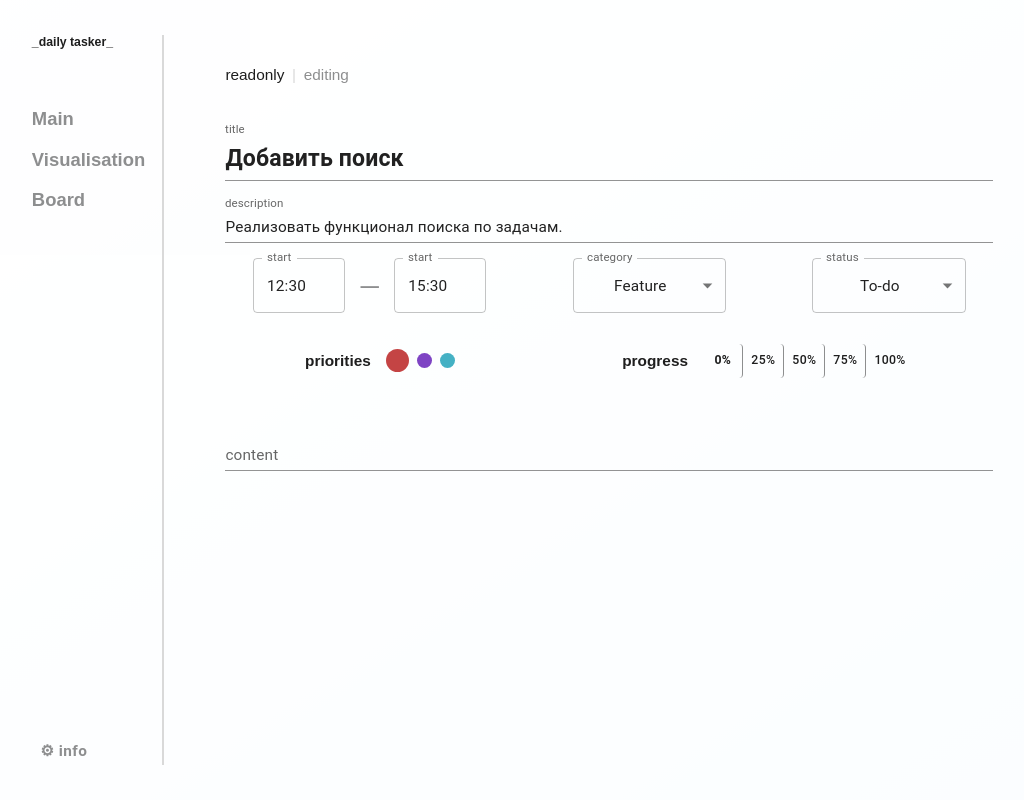
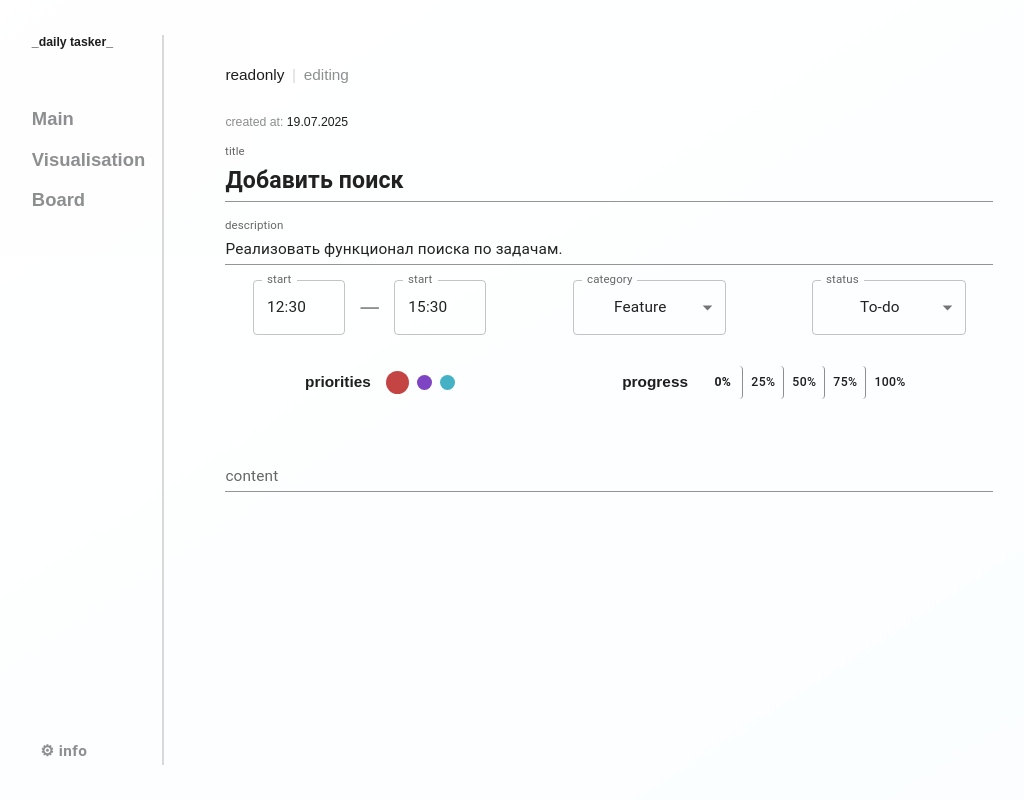
Before and after one commit to ZaplatiteZaSitePJ/t1-tasker, a React (Vite) app: page /tasks/0 in a window 1280 px wide. Shown: the whole page, without its empty margins (5-1029 px from the left). Built offline with nearby package versions, Linux system fonts and the light colour scheme.

Commit message:
Added createdAt field for Tasks

```diff
--- a/src/features/Tasks/api/localstorage/fillTasksFirstTime.ts
+++ b/src/features/Tasks/api/localstorage/fillTasksFirstTime.ts
@@ -11,6 +11,7 @@ const tasks: TaskProps[] = [
 		startTime: "12:30",
 		endTime: "15:30",
 		progress: 0,
+		createdAt: "19.07.2025",
 	},
 	{
 		id: 1,
@@ -22,6 +23,7 @@ const tasks: TaskProps[] = [
 		startTime: "12:30",
 		endTime: "15:30",
 		progress: 100,
+		createdAt: "19.07.2025",
 	},
 	{
 		id: 2,
@@ -34,6 +36,7 @@ const tasks: TaskProps[] = [
 		startTime: "12:30",
 		endTime: "15:30",
 		progress: 25,
+		createdAt: "19.07.2025",
 	},
 	{
 		id: 3,
@@ -46,6 +49,7 @@ const tasks: TaskProps[] = [
 		startTime: "12:30",
 		endTime: "15:30",
 		progress: 0,
+		createdAt: "19.07.2025",
 	},
 	{
 		id: 4,
@@ -58,6 +62,7 @@ const tasks: TaskProps[] = [
 		startTime: "12:30",
 		endTime: "15:30",
 		progress: 0,
+		createdAt: "19.07.2025",
 	},
 	{
 		id: 5,
@@ -70,6 +75,7 @@ const tasks: TaskProps[] = [
 		startTime: "12:30",
 		endTime: "15:30",
 		progress: 75,
+		createdAt: "19.07.2025",
 	},
 	{
 		id: 6,
@@ -81,6 +87,7 @@ const tasks: TaskProps[] = [
 		startTime: "12:30",
 		endTime: "15:30",
 		progress: 100,
+		createdAt: "19.07.2025",
 	},
 	{
 		id: 7,
@@ -92,6 +99,7 @@ const tasks: TaskProps[] = [
 		startTime: "12:30",
 		endTime: "15:30",
 		progress: 0,
+		createdAt: "19.07.2025",
 	},
 	{
 		id: 8,
@@ -103,6 +111,7 @@ const tasks: TaskProps[] = [
 		startTime: "12:30",
 		endTime: "15:30",
 		progress: 25,
+		createdAt: "19.07.2025",
 	},
 	{
 		id: 9,
@@ -114,6 +123,7 @@ const tasks: TaskProps[] = [
 		startTime: "12:30",
 		endTime: "15:30",
 		progress: 50,
+		createdAt: "19.07.2025",
 	},
 ];
 
--- /dev/null
+++ b/src/features/lib/getDate.ts
@@ -0,0 +1,10 @@
+export const getDate = () => {
+	const now = new Date();
+
+	const day = String(now.getDate()).padStart(2, "0");
+	const month = String(now.getMonth() + 1).padStart(2, "0");
+	const year = now.getFullYear();
+
+	const formattedDate = `${day}.${month}.${year}`;
+	return formattedDate;
+};
--- a/src/pages/taskDetailes/ui/TaskDetailes.module.scss
+++ b/src/pages/taskDetailes/ui/TaskDetailes.module.scss
@@ -2,20 +2,20 @@
 	padding: 2rem 4rem;
 	height: 88vh;
 
-	@media(max-width: 1024px) {
+	@media (max-width: 1024px) {
 		height: 80vh;
 	}
 
-	@media(max-width: 768px) {
+	@media (max-width: 768px) {
 		padding: 2rem 2rem;
 	}
 
-	@media(max-width: 425px) {
+	@media (max-width: 425px) {
 		padding: 2rem 1rem;
 		height: 80vh;
 	}
 
-	&__buttonsContainer {
+	&__topContainer {
 		display: flex;
 		gap: 0.5rem;
 		margin-bottom: 2rem;
@@ -37,4 +37,12 @@
 	&__active {
 		color: var(--black-color);
 	}
+
+	&__createdAt {
+		font-size: var(--small-font-size);
+		span {
+			color: var(--grey-color);
+		}
+		margin-bottom: 0.5rem;
+	}
 }
--- a/src/pages/taskDetailes/ui/TaskDetailes.tsx
+++ b/src/pages/taskDetailes/ui/TaskDetailes.tsx
@@ -2,9 +2,15 @@ import { useState } from "react";
 import styles from "./TaskDetailes.module.scss";
 import cn from "classnames";
 import TaskDetailesForm from "@widgets/TaskDetailes/ui/TaskDetailesForm";
+import { getTask } from "@features/Tasks/api/localstorage";
+import { useParams } from "react-router-dom";
 
 export default function TaskDetailes() {
 	const [isReadonly, setIsReadonly] = useState<boolean>(true);
+
+	const { id } = useParams<{ id: string }>();
+	const task = getTask(String(id));
+	const createdAt = task.createdAt;
 
 	const setReadonly = () => {
 		setIsReadonly(true);
@@ -18,7 +24,7 @@ export default function TaskDetailes() {
 
 	return (
 		<div className={styles.taskDetailes}>
-			<div className={styles.taskDetailes__buttonsContainer}>
+			<div className={styles.taskDetailes__topContainer}>
 				<button
 					type="button"
 					className={cn(styles.taskDetailes__button, {
@@ -40,6 +46,10 @@ export default function TaskDetailes() {
 				</button>
 			</div>
 
+			<p className={styles.taskDetailes__createdAt}>
+				<span>created at:</span> {createdAt}
+			</p>
+
 			<TaskDetailesForm
 				isReadOnly={isReadonly}
 				setReadonly={setReadonly}
--- a/src/shared/types/Task.interface.ts
+++ b/src/shared/types/Task.interface.ts
@@ -13,4 +13,5 @@ export interface TaskProps {
 	startTime: string;
 	endTime: string;
 	progress: number;
+	createdAt: string;
 }
--- a/src/widgets/AddTask/ui/AddTaskForm.tsx
+++ b/src/widgets/AddTask/ui/AddTaskForm.tsx
@@ -19,6 +19,7 @@ import EndTimeInput from "@features/Form/ui/inputs/EndTimeInput";
 import PrioritiesSelect from "@features/Form/ui/selects/PrioritiesSelect";
 import ProgressSelect from "@features/Form/ui/selects/ProgressSelect";
 import ContentInput from "@features/Form/ui/inputs/ContentInput";
+import { getDate } from "@features/lib/getDate";
 
 export default function AddTaskForm() {
 	const { changeTasks } = useTasks();
@@ -62,6 +63,7 @@ export default function AddTaskForm() {
 		const newTask = {
 			...getValues(),
 			id: Math.floor(Math.random() * (10 - 5000 + 1)) + 10,
+			createdAt: getDate(),
 		};
 
 		addTask(newTask);
```
